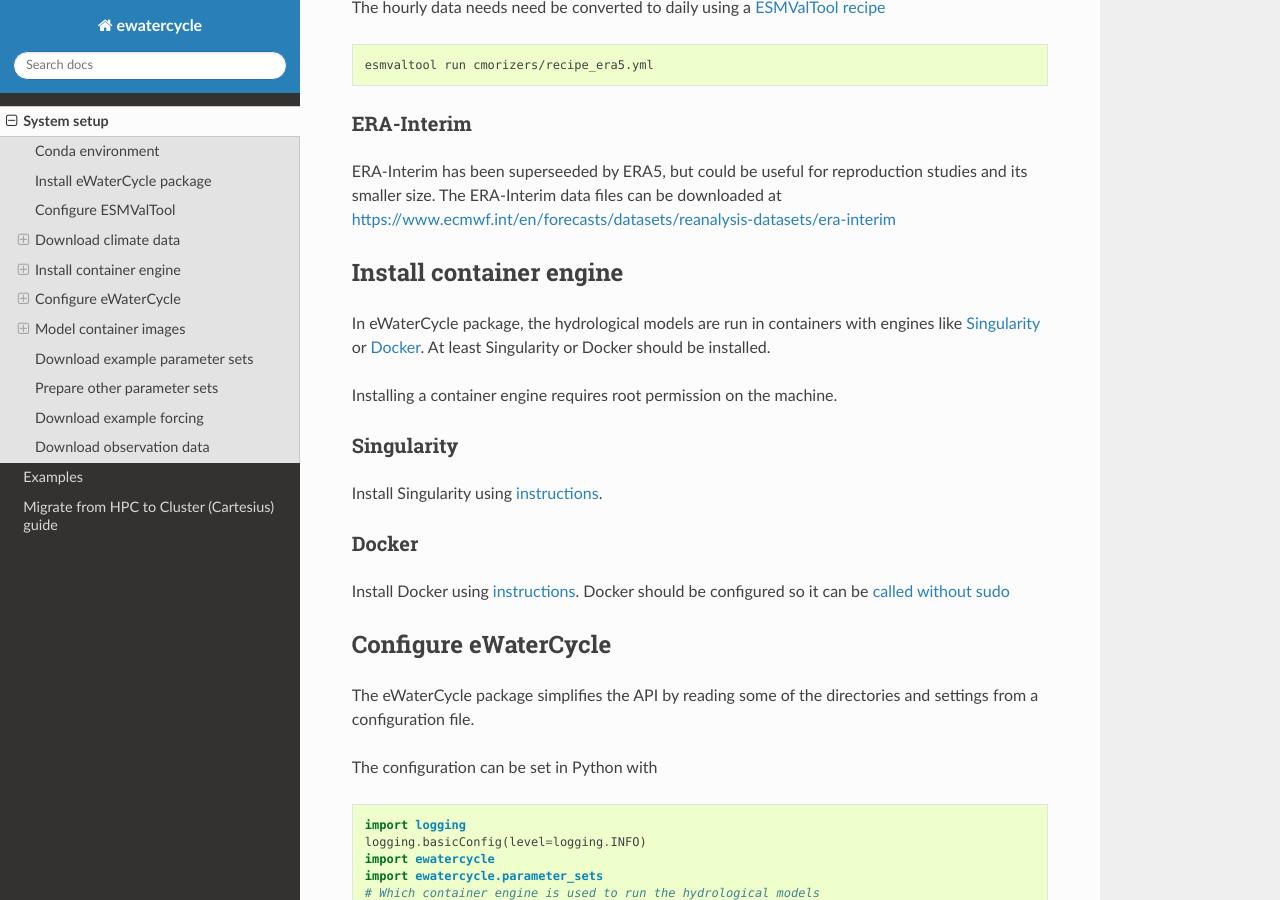
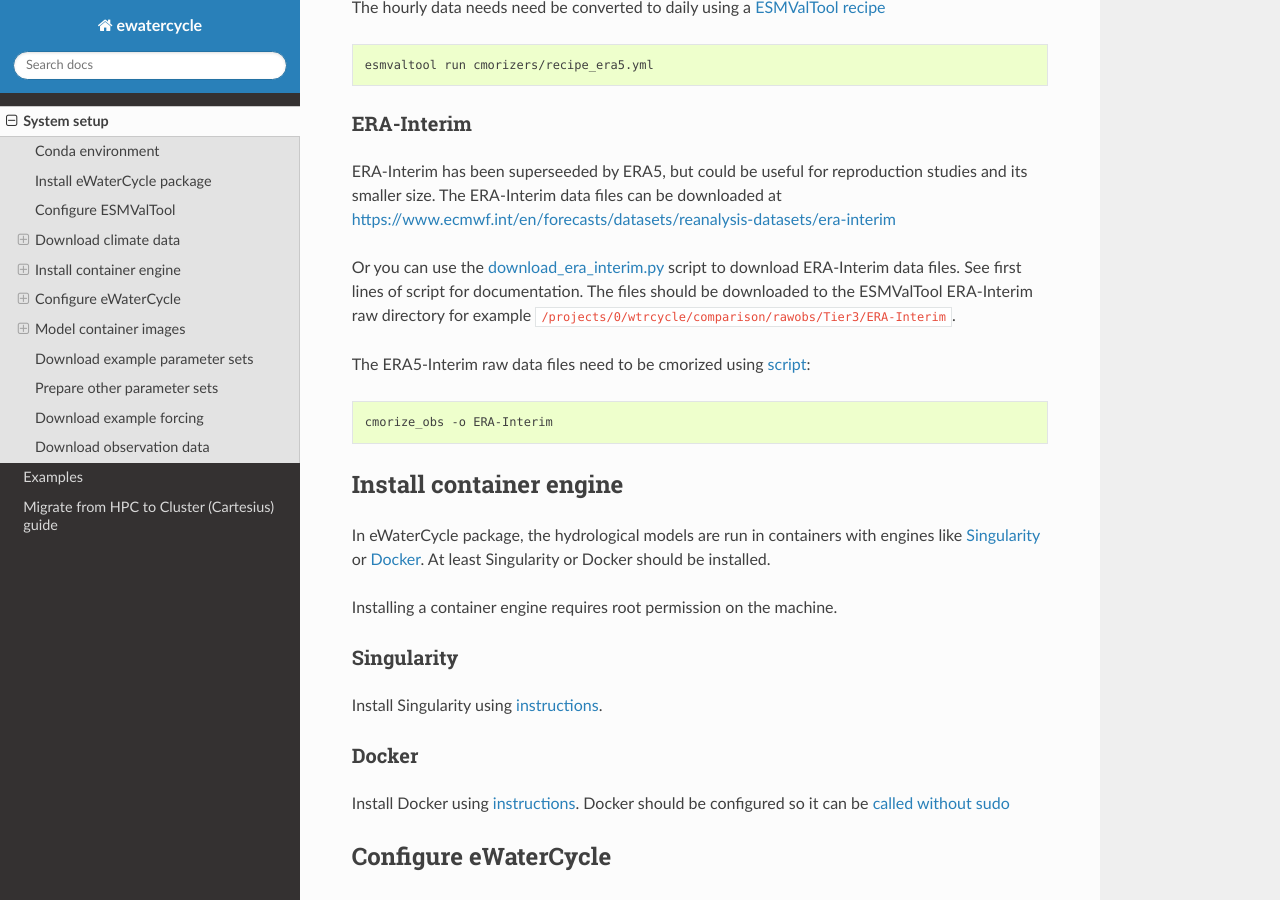
Before and after one commit to eWaterCycle/ewatercycle, a Sphinx documentation site: the page built from docs/system_setup.rst, in a window 1280 px wide and 900 px high, scrolled down 2171 px. Built offline with Sphinx 7.4.7 and the Read the Docs theme 2.0.0, drawn with Linux system fonts in a browser that asks for light colours; pages that are not in the unit, such as notebooks, are missing from menus.

Commit message:
Added ERA-Interim download/cmorize instructions

```diff
--- a/docs/system_setup.rst
+++ b/docs/system_setup.rst
@@ -122,6 +122,16 @@
 reproduction studies and its smaller size. The ERA-Interim data files
 can be downloaded at
 https://www.ecmwf.int/en/forecasts/datasets/reanalysis-datasets/era-interim
+
+Or you can use the `download_era_interim.py <https://github.com/ESMValGroup/ESMValTool/blob/main/esmvaltool/cmorizers/obs/download_scripts/download_era_interim.py>`_
+script to download ERA-Interim data files. See first lines of script for documentation.
+The files should be downloaded to the ESMValTool ERA-Interim raw directory for example ``/projects/0/wtrcycle/comparison/rawobs/Tier3/ERA-Interim``.
+
+The ERA5-Interim raw data files need to be cmorized using `script <https://docs.esmvaltool.org/en/latest/input.html#using-a-cmorizer-script>`_:
+
+.. code:: shell
+
+    cmorize_obs -o ERA-Interim
 
 Install container engine
 ------------------------
```
